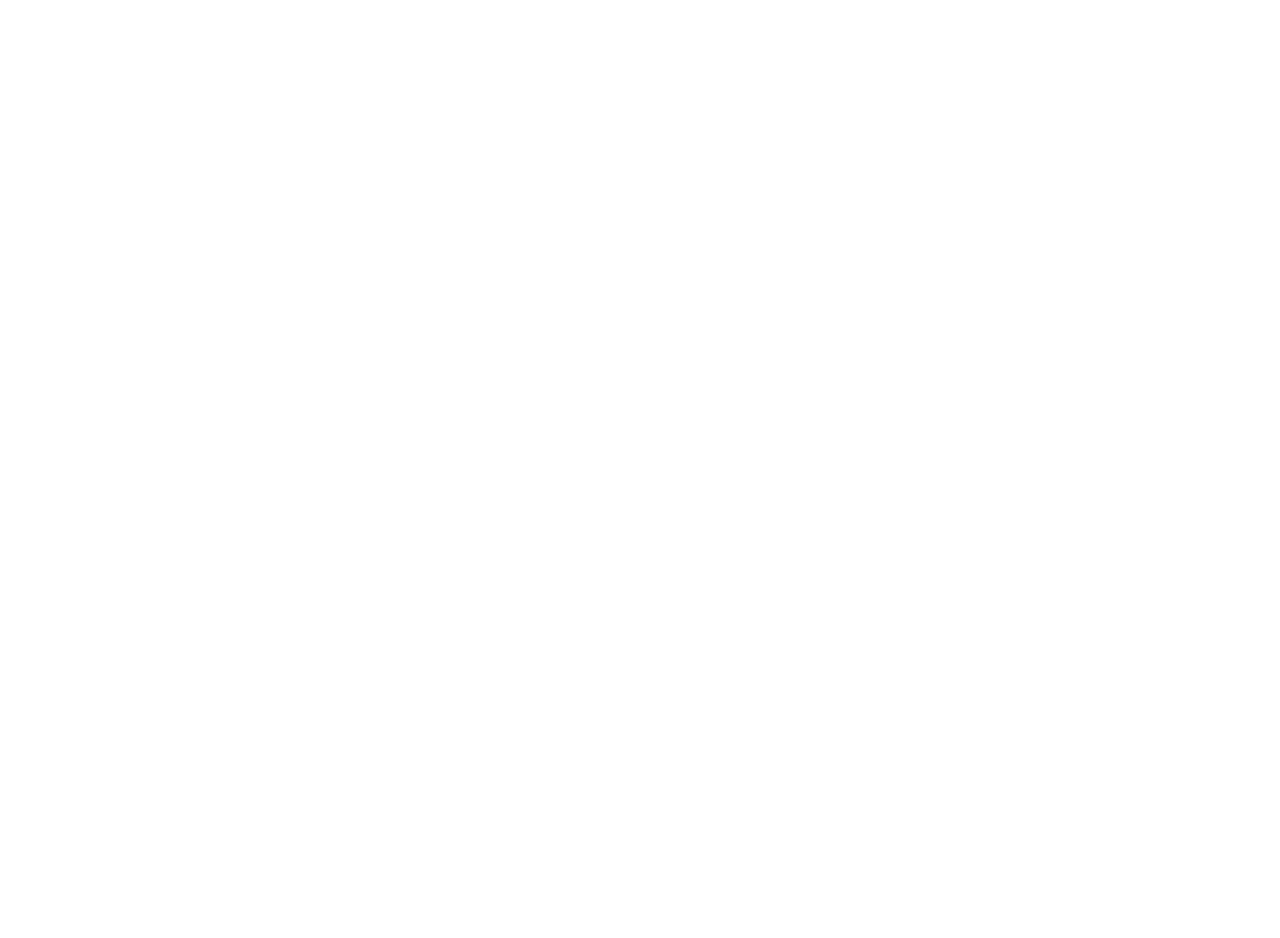
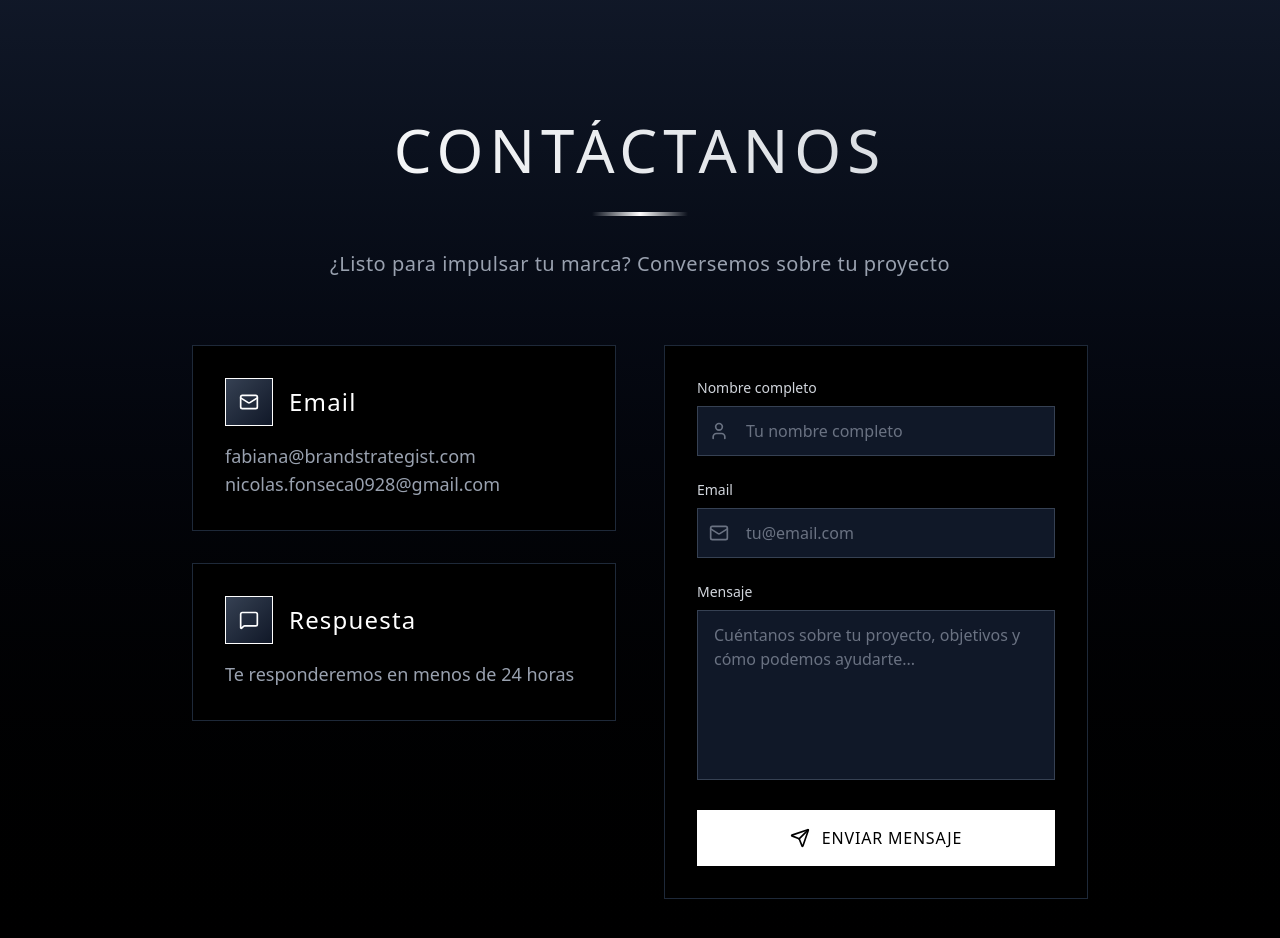
Before and after one commit to Nff0928/Portafolio, a React (Vite) app: page / in a window 1280 px wide. Shown: the part 2440-3378 px from the top of the page. Before the commit the page ends 2432 px from the top, so only its background shows below. Built offline with nearby package versions, Linux system fonts and the light colour scheme.

Commit message:
Se agrega opcion de contactos

```diff
--- a/package.json
+++ b/package.json
@@ -10,6 +10,7 @@
     "preview": "vite preview"
   },
   "dependencies": {
+    "@emailjs/browser": "^4.4.1",
     "@tailwindcss/vite": "^4.1.14",
     "lucide-react": "^0.544.0",
     "react": "^19.1.1",
--- a/src/pages/Home.jsx
+++ b/src/pages/Home.jsx
@@ -1,11 +1,57 @@
 import React, { useState } from 'react';
 import { useNavigate } from 'react-router-dom';
-import { Menu, X, ChevronDown } from 'lucide-react';
+import { Menu, X, ChevronDown, Send, Mail, User, MessageSquare } from 'lucide-react';
+import emailjs from '@emailjs/browser';
 
 const Home = () => {
   const navigate = useNavigate();
   const [isMenuOpen, setIsMenuOpen] = useState(false);
   const [activeDropdown, setActiveDropdown] = useState(null);
+  const [formData, setFormData] = useState({
+    name: '',
+    email: '',
+    message: ''
+  });
+  const [isSubmitting, setIsSubmitting] = useState(false);
+  const [submitStatus, setSubmitStatus] = useState(null);
+
+  const handleInputChange = (e) => {
+    const { name, value } = e.target;
+    setFormData(prev => ({
+      ...prev,
+      [name]: value
+    }));
+  };
+
+  const handleSubmit = async (e) => {
+    e.preventDefault();
+    setIsSubmitting(true);
+    setSubmitStatus(null);
+
+    try {
+      // Configuración de EmailJS - necesitarás reemplazar estos valores
+      const serviceId = 'service_t1wlvcg'; // Tu Service ID
+      const templateId = 'template_594ca7a'; // Tu Template ID
+      const publicKey = 'f5s0aP9TZCf0SH_lx'; // Tu Public Key
+
+      const templateParams = {
+        from_name: formData.name,
+        from_email: formData.email,
+        message: formData.message,
+        to_email: 'nicolas.fonseca0928@gmail.com' // Email donde quieres recibir los mensajes
+      };
+
+      await emailjs.send(serviceId, templateId, templateParams, publicKey);
+
+      setSubmitStatus('success');
+      setFormData({ name: '', email: '', message: '' });
+    } catch (error) {
+      console.error('Error sending email:', error);
+      setSubmitStatus('error');
+    } finally {
+      setIsSubmitting(false);
+    }
+  };
 
   const menuItems = [
     {
@@ -259,6 +305,132 @@
           </div>
         </div>
       </section>
+
+      {/* Formulario de Contacto */}
+      <section className="py-32 px-6 lg:px-12 bg-gradient-to-b from-gray-900 to-black">
+        <div className="max-w-4xl mx-auto">
+          <div className="text-center mb-16">
+            <h2 className="text-5xl md:text-6xl font-thin tracking-widest mb-8 text-center bg-gradient-to-r from-white to-gray-300 bg-clip-text text-transparent">CONTÁCTANOS</h2>
+            <div className="w-24 h-1 bg-gradient-to-r from-transparent via-white to-transparent mx-auto mb-8"></div>
+            <p className="text-center text-gray-400 mb-8 tracking-wide text-xl max-w-3xl mx-auto leading-relaxed">¿Listo para impulsar tu marca? Conversemos sobre tu proyecto</p>
+          </div>
+
+          <div className="grid md:grid-cols-2 gap-12">
+            {/* Información de contacto */}
+            <div className="space-y-8">
+              <div className="group p-8 bg-black border border-gray-800 hover:border-white transition-all duration-500">
+                <div className="flex items-center gap-4 mb-4">
+                  <div className="w-12 h-12 bg-gradient-to-br from-gray-700 to-gray-900 border border-white flex items-center justify-center group-hover:scale-110 transition-transform duration-300">
+                    <Mail size={20} />
+                  </div>
+                  <h3 className="text-2xl tracking-wider">Email</h3>
+                </div>
+                <p className="text-gray-400 text-lg">fabiana@brandstrategist.com</p>
+                <p className="text-gray-400 text-lg">nicolas.fonseca0928@gmail.com</p>
+              </div>
+
+              <div className="group p-8 bg-black border border-gray-800 hover:border-white transition-all duration-500">
+                <div className="flex items-center gap-4 mb-4">
+                  <div className="w-12 h-12 bg-gradient-to-br from-gray-700 to-gray-900 border border-white flex items-center justify-center group-hover:scale-110 transition-transform duration-300">
+                    <MessageSquare size={20} />
+                  </div>
+                  <h3 className="text-2xl tracking-wider">Respuesta</h3>
+                </div>
+                <p className="text-gray-400 text-lg">Te responderemos en menos de 24 horas</p>
+              </div>
+            </div>
+
+            {/* Formulario */}
+            <div className="group p-8 bg-black border border-gray-800 hover:border-white transition-all duration-500">
+              <form onSubmit={handleSubmit} className="space-y-6">
+                <div>
+                  <label htmlFor="name" className="block text-sm font-medium text-gray-300 mb-2">
+                    Nombre completo
+                  </label>
+                  <div className="relative">
+                    <User size={20} className="absolute left-3 top-1/2 transform -translate-y-1/2 text-gray-500" />
+                    <input
+                      type="text"
+                      id="name"
+                      name="name"
+                      value={formData.name}
+                      onChange={handleInputChange}
+                      required
+                      className="w-full pl-12 pr-4 py-3 bg-gray-900 border border-gray-700 text-white placeholder-gray-500 focus:border-white focus:outline-none transition-colors duration-300"
+                      placeholder="Tu nombre completo"
+                    />
+                  </div>
+                </div>
+
+                <div>
+                  <label htmlFor="email" className="block text-sm font-medium text-gray-300 mb-2">
+                    Email
+                  </label>
+                  <div className="relative">
+                    <Mail size={20} className="absolute left-3 top-1/2 transform -translate-y-1/2 text-gray-500" />
+                    <input
+                      type="email"
+                      id="email"
+                      name="email"
+                      value={formData.email}
+                      onChange={handleInputChange}
+                      required
+                      className="w-full pl-12 pr-4 py-3 bg-gray-900 border border-gray-700 text-white placeholder-gray-500 focus:border-white focus:outline-none transition-colors duration-300"
+                      placeholder="tu@email.com"
+                    />
+                  </div>
+                </div>
+
+                <div>
+                  <label htmlFor="message" className="block text-sm font-medium text-gray-300 mb-2">
+                    Mensaje
+                  </label>
+                  <textarea
+                    id="message"
+                    name="message"
+                    value={formData.message}
+                    onChange={handleInputChange}
+                    required
+                    rows={6}
+                    className="w-full px-4 py-3 bg-gray-900 border border-gray-700 text-white placeholder-gray-500 focus:border-white focus:outline-none transition-colors duration-300 resize-none"
+                    placeholder="Cuéntanos sobre tu proyecto, objetivos y cómo podemos ayudarte..."
+                  />
+                </div>
+
+                <button
+                  type="submit"
+                  disabled={isSubmitting}
+                  className="w-full bg-white text-black py-4 px-6 font-medium tracking-wider uppercase hover:bg-gray-200 transition-colors duration-300 disabled:opacity-50 disabled:cursor-not-allowed flex items-center justify-center gap-3"
+                >
+                  {isSubmitting ? (
+                    <>
+                      <div className="w-5 h-5 border-2 border-black border-t-transparent rounded-full animate-spin"></div>
+                      Enviando...
+                    </>
+                  ) : (
+                    <>
+                      <Send size={20} />
+                      Enviar mensaje
+                    </>
+                  )}
+                </button>
+
+                {submitStatus === 'success' && (
+                  <div className="p-4 bg-green-900 border border-green-700 text-green-300 text-center">
+                    ¡Mensaje enviado exitosamente! Te contactaremos pronto.
+                  </div>
+                )}
+
+                {submitStatus === 'error' && (
+                  <div className="p-4 bg-red-900 border border-red-700 text-red-300 text-center">
+                    Error al enviar el mensaje. Por favor, inténtalo de nuevo.
+                  </div>
+                )}
+              </form>
+            </div>
+          </div>
+        </div>
+      </section>
     </div>
   );
 };
```
Also changed, not shown: 1 other file (tests, documents, lock files or other folders).
